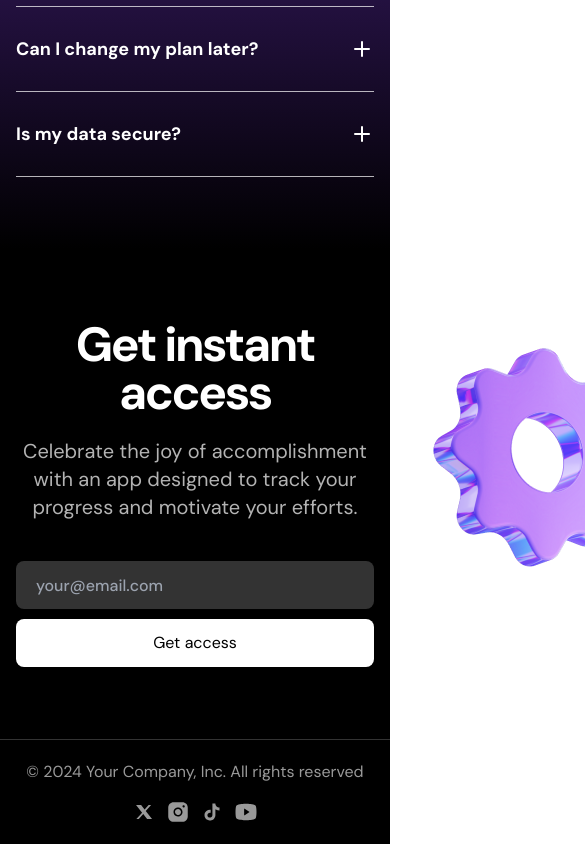
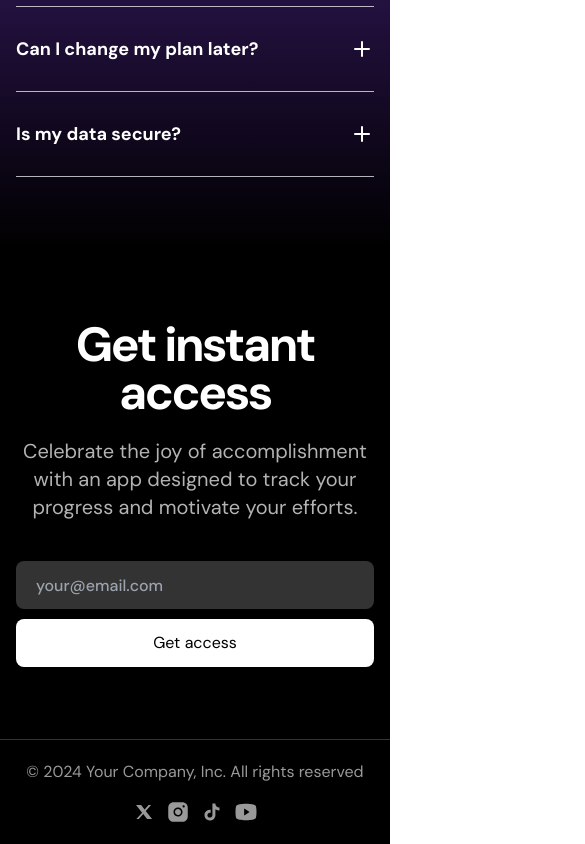
Before and after one commit to AgustinLarzabal/dark-saas-landing-page, a Next.js app: page / in a window 390 px wide. Shown: the part 3325-4169 px from the top of the page, 585 px wide, since content can reach past the window. Built offline with nearby package versions, Linux system fonts and the light colour scheme.

Commit message:
fix call to action overflow

```diff
--- a/components/CallToAction.tsx
+++ b/components/CallToAction.tsx
@@ -4,17 +4,17 @@ import helixImage from "../assets/images/helix2.png";
 
 export const CallToAction = () => {
   return (
-    <div className="bg-black text-white py-[72px] sm:py-24 text-center">
+    <div className="bg-black text-white py-[72px] sm:py-24 text-center overflow-hidden">
       <div className="container max-w-xl relative">
         <Image
           src={helixImage}
           alt=""
-          className="absolute top-6 left-[calc(100%+36px)]"
+          className="absolute top-6 left-[calc(100%+36px)] hidden sm:inline"
         />
         <Image
           src={emojiStarImage}
           alt=""
-          className="absolute -top-[120px] right-[calc(100%+24px)]"
+          className="absolute -top-[120px] right-[calc(100%+24px)] hidden sm:inline"
         />
         <h2 className="text-5xl sm:text-6xl font-bold tracking-tighter">
           Get instant access
```
